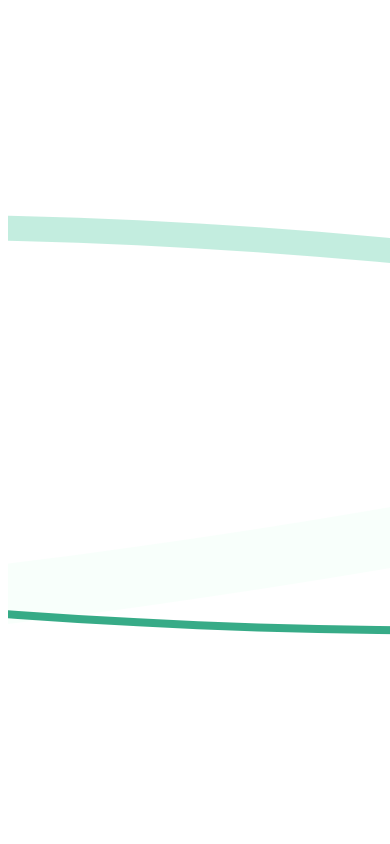
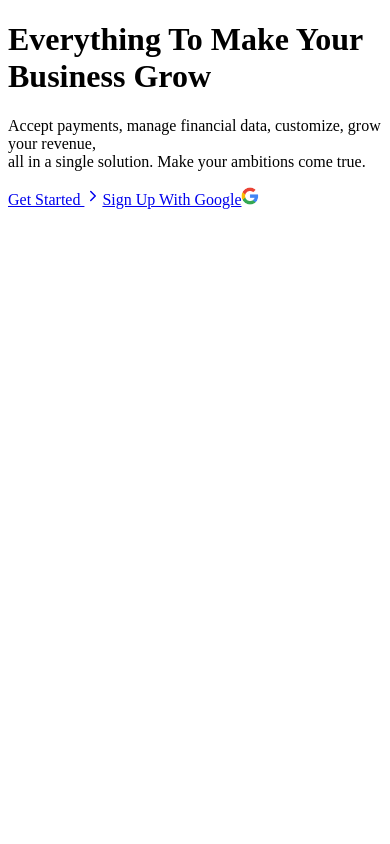
Before and after one commit to giorgigelashvili12/Garnet, a Next.js app in the folder apps/static/: page /hero/Hero in a window 390 px wide. Shown: the top 844 px of the page. Built offline with nearby package versions, Linux system fonts and the light colour scheme.

Commit message:
Fixed Optimization for Small Screens

```diff
--- a/apps/static/src/pages/hero/Hero.tsx
+++ b/apps/static/src/pages/hero/Hero.tsx
@@ -17,13 +17,18 @@ export default function Hero() {
     }, []);
 
     return (
-        <div className='relative min-h-screen w-full flex items-center justify-center overflow-x-hidden'>
+        <div className='relative min-h-screen w-full flex items-center justify-center overflow-x-hidden bg-(--background)'>
             <div className='absolute inset-0 w-full h-full z-0 pointer-events-none'>
-                {/* Pass quality="low" on mobile.
-                   This forces DPR 1 and doubles the step size.
+                {/* Strict check: Only mount SilkWaves if NOT mobile.
+                   This completely removes the Canvas from the DOM on phones.
                 */}
-                <SilkWaves quality={isMobile ? "low" : "high"} />
+                {!isMobile && <SilkWaves />}
+
+                {/* Fallback gradient for mobile to keep the "vibe" without the lag */}
                 <div className='absolute inset-0 bg-linear-to-b from-transparent via-transparent to-(--background)'/>
+                {isMobile && (
+                    <div className="absolute inset-0 bg-radial-at-t from-emerald-500/10 via-transparent to-transparent" />
+                )}
             </div>
 
             <div className='relative z-10 w-full max-w-5xl mx-auto px-4 xs:px-6 md:px-12 lg:px-20'>
```
